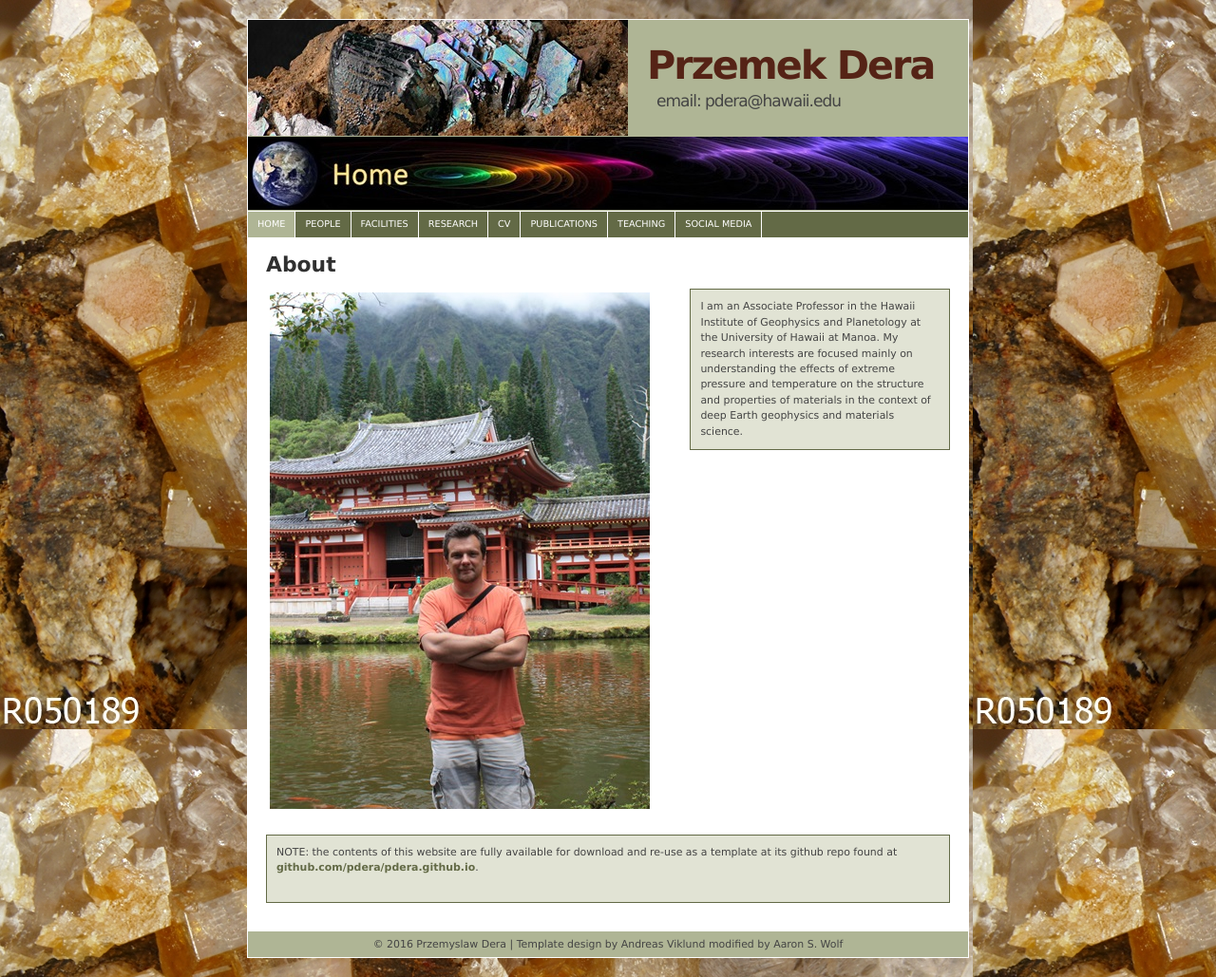
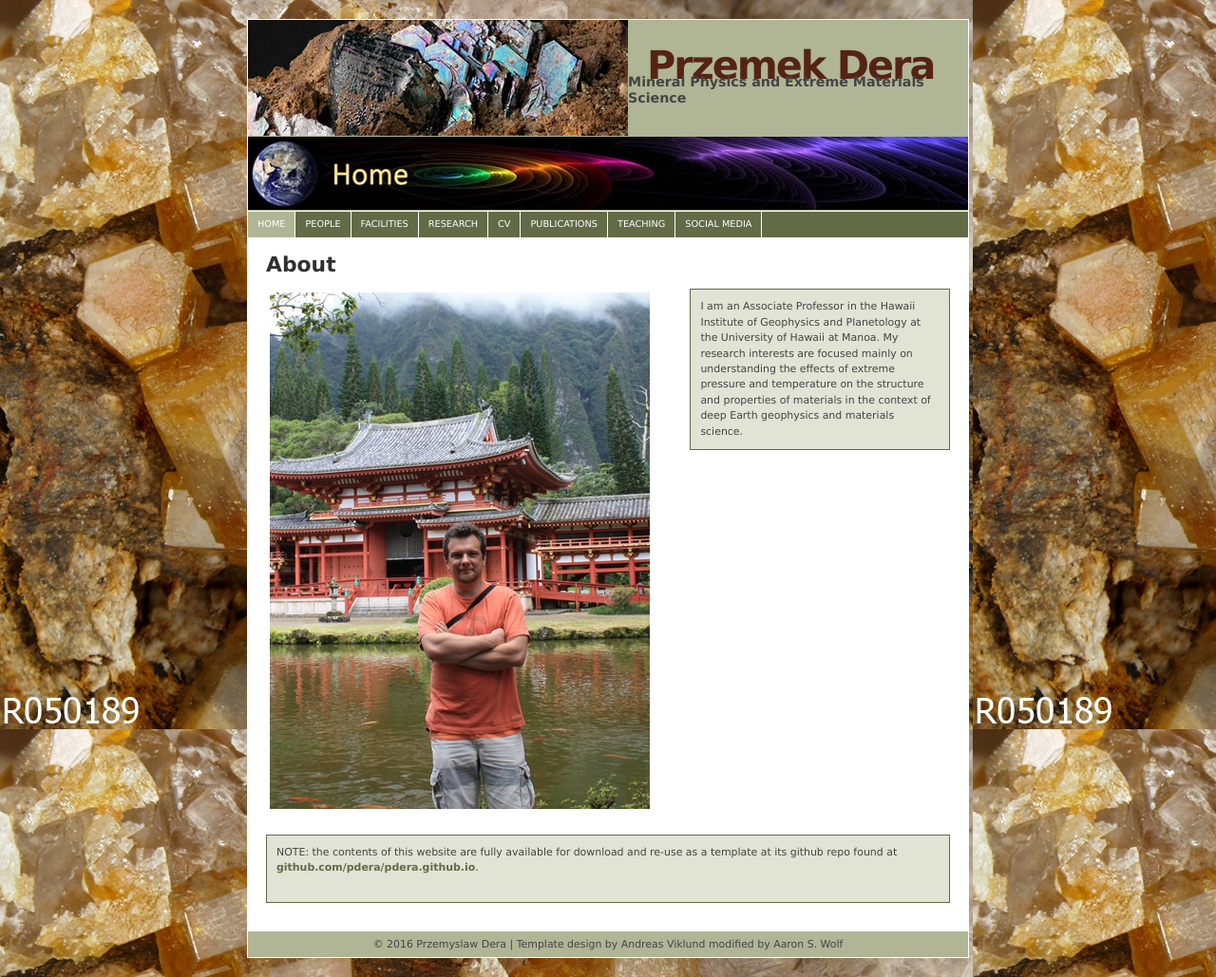
Before and after one commit to pdera/pdera.github.io, a Jekyll site: the page built from index.md, in a window 1280 px wide. Shown: the whole page at 95% size. Built offline with Jekyll 4.4.1, drawn with Linux system fonts in a browser that asks for light colours.

Commit message:
subheader

```diff
--- a/_includes/head.html
+++ b/_includes/head.html
@@ -16,7 +16,7 @@
 		<img id="img1" src="../images/Moissanite__R150016__Sample__Photo__34845__zoom.jpg" />
 		<img id="img2" src="../images/home_banner.jpg" />
         <h1>Przemek Dera</h1>
-        <h2>email: pdera@hawaii.edu</h2>
+        <h3>Mineral Physics and Extreme Materials Science</h3>
     </div>
 
     <div id="navigation">
```
